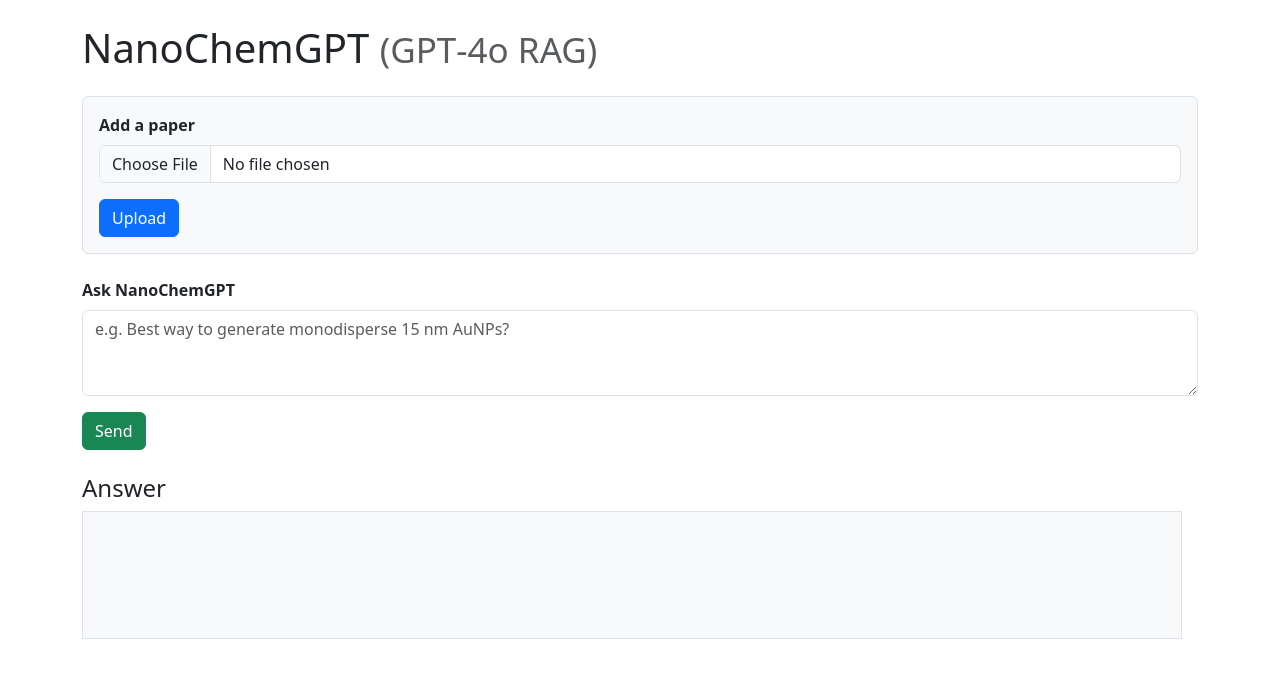
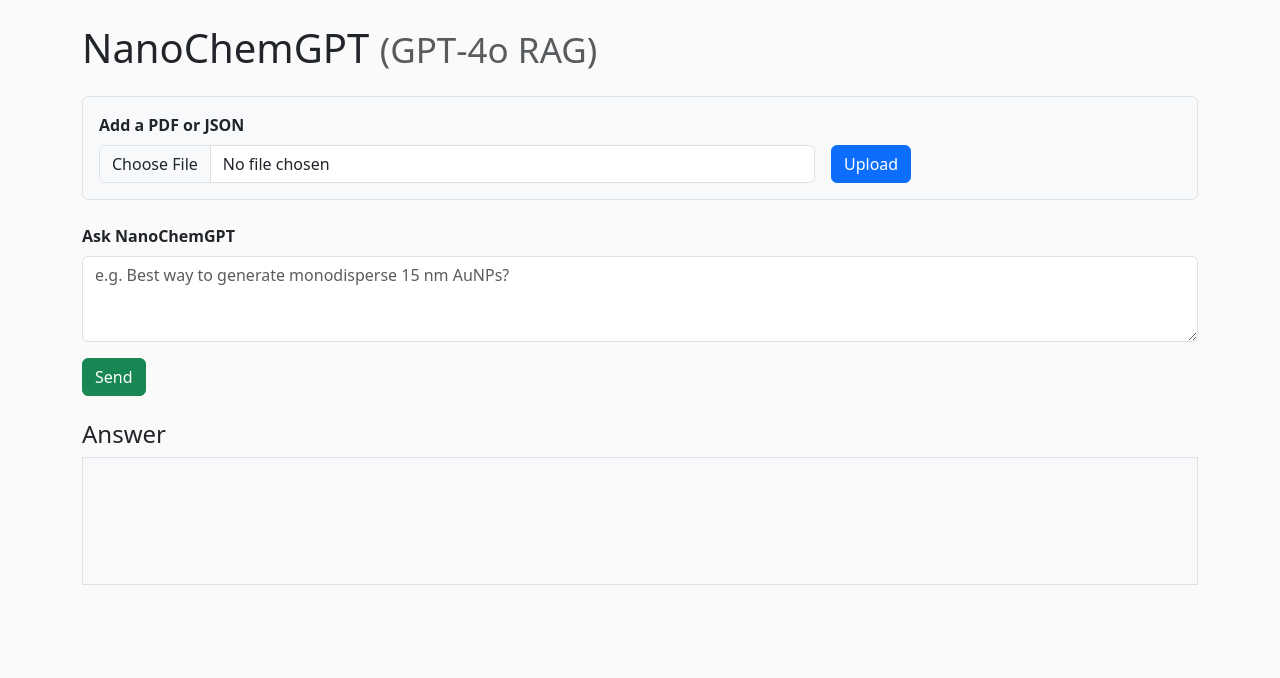
Before and after one commit to DMCarnahan/NanoChemGPT, a Flask app: page / in a window 1280 px wide. Shown: the top 678 px of the page. Run offline with Flask 3, Linux system fonts and the light colour scheme.

Commit message:
Update index.html

```diff
--- a/templates/index.html
+++ b/templates/index.html
@@ -1,153 +1,118 @@
 <!doctype html>
+
 <html lang="en">
 <head>
   <meta charset="utf-8" />
   <meta name="viewport" content="width=device-width, initial-scale=1" />
   <title>NanoChemGPT</title>
   <link href="https://cdn.jsdelivr.net/npm/bootstrap@5.3.3/dist/css/bootstrap.min.css" rel="stylesheet" />
+  <style>
+    body { background:#fafafa; }
+    pre  { white-space:pre-wrap; }
+  </style>
 </head>
 <body class="container py-4">
   <h1 class="mb-4">NanoChemGPT <small class="text-muted fw-light">(GPT‑4o RAG)</small></h1>
 
-  <!--PDF upload-->
-  <form id="uploadForm" action="/upload" method="post" enctype="multipart/form-data" class="mb-4 p-3 border rounded bg-light">
-    <div class="mb-3">
-      <label class="form-label fw-semibold">Add a paper</label>
-      <input class="form-control" type="file" name="file"
-        accept=".pdf,application/pdf,.json,application/json" required>
+  <!-- ══ 1. Upload paper / dataset ═════════════════════════════ -->
+
+  <form id="uploadForm" class="mb-4 p-3 border rounded bg-light" enctype="multipart/form-data">
+    <div class="row g-3 align-items-end">
+      <div class="col-md-8">
+        <label class="form-label fw-semibold">Add a PDF or JSON</label>
+        <input class="form-control" type="file" name="file"
+               accept="application/pdf,application/json" required>
+      </div>
+      <div class="col-auto">
+        <button class="btn btn-primary">Upload</button>
+      </div>
+      <div class="col" id="uploadStatus"></div>
     </div>
-    <button class="btn btn-primary">Upload</button>
-    <span id="uploadStatus" class="ms-3 text-success"></span>
   </form>
 
-  <!--Question-->
+  <!-- ══ 2. Question input ════════════════════════════════════ -->
+
   <div class="mb-3">
-    <label for="question" class="form-label fw-semibold">Ask NanoChemGPT</label>
-    <textarea id="question" class="form-control" rows="3" placeholder="e.g. Best way to generate monodisperse 15 nm AuNPs?"></textarea>
+    <label class="form-label fw-semibold" for="question">Ask NanoChemGPT</label>
+    <textarea id="question" class="form-control" rows="3"
+              placeholder="e.g. Best way to generate monodisperse 15 nm AuNPs?"></textarea>
   </div>
   <button id="sendBtn" class="btn btn-success mb-4">Send</button>
 
-  <!--Answer + action buttons-->
-  <div class="d-flex flex-column flex-md-row align-items-start gap-3">
-    <div class="flex-grow-1">
-      <h4>Answer</h4>
-      <pre id="answer" class="border p-3 bg-light" style="min-height:8rem; white-space:pre-wrap;"></pre>
-    </div>
+  <!-- ══ 3. Answers & actions ═════════════════════════════════ -->
 
-    <div class="pt-md-4">
-      <button id="exportBtn" class="btn btn-outline-secondary d-none">Export → JSON</button>
-      <button id="txtBtn"     class="btn btn-outline-secondary mt-2 d-none">Download → TXT</button>
-    </div>
+  <h4>Answer</h4>
+  <pre id="answer" class="border p-3 bg-light" style="min-height:8rem;"></pre>
+
+  <div class="d-flex gap-2 flex-wrap">
+    <button id="exportBtn" class="btn btn-outline-secondary d-none">Export → JSON</button>
+    <button id="txtBtn"     class="btn btn-outline-secondary d-none">Download → TXT</button>
+    <button id="purgeBtn"   class="btn btn-danger ms-auto d-none">Clear uploads</button>
   </div>
 
-  <!-- -- Rationale + download -- -->
-  <h4 class="mt-4 d-none" id="rationaleHeader">Rationale</h4>
-  <pre id="rationale" class="border p-3 bg-light d-none" style="white-space:pre-wrap;"></pre>
-  <button id="rtxtBtn" class="btn btn-outline-secondary mt-2 d-none">Download Rationale → TXT</button>
+  <!-- ══ 4. Rationale ════════════════════════════════════════ -->
 
-  <!-- -- Scripts -- -->
+  <h4 id="ratHd" class="mt-4 d-none">Rationale</h4>
+  <pre id="rationale" class="border p-3 bg-light d-none"></pre>
+  <button id="rtxtBtn" class="btn btn-outline-secondary mt-2 d-none">Download Rationale → TXT</button>
+
+  <!-- ══ 5. Script bundle ════════════════════════════════════ -->
+
   <script>
+    const $ = id => document.getElementById(id);
 
-    /* ---------- element refs ---------- */
-    const sendBtn      = document.getElementById('sendBtn');
-    const answerEl     = document.getElementById('answer');
-    const exportBtn    = document.getElementById('exportBtn');
-    const txtBtn       = document.getElementById('txtBtn');
-    const rationaleEl  = document.getElementById('rationale');
-    const rationaleHd  = document.getElementById('rationaleHeader');
-    const rtxtBtn      = document.getElementById('rtxtBtn');
-
-    /* ---------- helpers ---------- */
-    const postForm = (url, payload) => fetch(url, {
-      method: 'POST',
-      headers: { 'Content-Type': 'application/x-www-form-urlencoded' },
-      body  : new URLSearchParams(payload)
+    /* ─ upload ─ */
+    $("uploadForm").addEventListener("submit", async ev => {
+      ev.preventDefault();
+      const res = await fetch("/upload", { method:"POST", body:new FormData(ev.target)});
+      const j   = await res.json();
+      $("uploadStatus").textContent = j.status === "ok" ? `✓ ${j.filename}` : "upload failed";
+      ev.target.reset();
     });
 
-    /* ---------- upload interceptor ---------- */
-    document.getElementById('uploadForm').addEventListener('submit', async (ev) => {
-      ev.preventDefault();
-      const form   = ev.currentTarget;
-      const data   = new FormData(form);
-      const res    = await fetch('/upload', { method: 'POST', body: data });
-      const json   = await res.json();
-      document.getElementById('uploadStatus').textContent = json.status === 'ok' ? '✓ uploaded' : 'upload failed';
-      form.reset();
-    });
+    /* ─ ask ─ */
+    $("sendBtn").onclick = async () => {
+      const q = $("question").value.trim();
+      if(!q) return;
+      ["exportBtn","txtBtn","ratHd","rationale","rtxtBtn"].forEach(id=>$(id).classList.add("d-none"));
+      $("answer").textContent = "";
+      $("sendBtn").disabled = true;
 
-    /* ---------- send question ---------- */
-    sendBtn.addEventListener('click', async () => {
-      const question = document.getElementById('question').value.trim();
-      if (!question) return;
-
-      // reset previous UI
-      [exportBtn, txtBtn, rationaleEl, rationaleHd, rtxtBtn].forEach(el => el.classList.add('d-none'));
-      answerEl.textContent = '';
-      sendBtn.disabled = true;
-
-      const res  = await postForm('/ask', { question });
+      const res  = await fetch("/ask", {method:"POST", headers:{"Content-Type":"application/x-www-form-urlencoded"}, body:new URLSearchParams({question:q})});
       const data = await res.json();
 
-      answerEl.textContent = data.answer || data.error || '[no response]';
-      sendBtn.disabled = false;
+      $("answer").textContent = data.answer || data.error || "[no response]";
+      if(data.answer){ $("exportBtn").classList.remove("d-none"); $("txtBtn").classList.remove("d-none"); }
+      if(data.rationale){ $("ratHd").classList.remove("d-none"); $("rationale").textContent = data.rationale; $("rationale").classList.remove("d-none"); $("rtxtBtn").classList.remove("d-none"); }
+      $("sendBtn").disabled = false;
+    };
 
-      if (data.answer) {
-        exportBtn.classList.remove('d-none');
-        txtBtn.classList.remove('d-none');
-      }
-      if (data.rationale) {
-        rationaleEl.textContent = data.rationale;
-        rationaleEl.classList.remove('d-none');
-        rationaleHd.classList.remove('d-none');
-        rtxtBtn.classList.remove('d-none');
-      }
-    });
+    /* ─ export JSON ─ */
+    $("exportBtn").onclick = async () => {
+      const raw = $("answer").textContent.trim();
+      if(!raw) return;
+      const r = await fetch("/parse", {method:"POST", headers:{"Content-Type":"application/json"}, body:JSON.stringify({text:raw})});
+      if(!r.ok){ alert("parser error"); return; }
+      const pretty = JSON.stringify(await r.json(), null, 2);
+      const blob   = new Blob([pretty],{type:"application/json"});
+      Object.assign(document.createElement("a"),{href:URL.createObjectURL(blob),download:"procedure.json"}).click();
+    };
 
-    /* ---------- download main answer ---------- */
-    txtBtn.addEventListener('click', async () => {
-      const answer   = answerEl.textContent.trim();
-      const question = document.getElementById('question').value.trim();
-      if (!answer) return;
-      const res = await fetch('/save_txt', {
-        method : 'POST', headers: { 'Content-Type': 'application/json' },
-        body   : JSON.stringify({ question, answer })
-      });
-      const blob = await res.blob();
-      const url  = URL.createObjectURL(blob);
-      Object.assign(document.createElement('a'), { href: url, download: 'answer.txt' }).click();
-      URL.revokeObjectURL(url);
-    });
+    /* ─ download txt helpers ─ */
+    const saveTxt = async (filename, content) => {
+      const blob = new Blob([content],{type:"text/plain"});
+      Object.assign(document.createElement("a"),{href:URL.createObjectURL(blob),download:filename}).click();
+    };
+    $("txtBtn").onclick  = () => saveTxt("answer.txt",    $("answer").textContent);
+    $("rtxtBtn").onclick = () => saveTxt("rationale.txt", $("rationale").textContent);
 
-    /* ---------- download rationale ---------- */
-    rtxtBtn.addEventListener('click', async () => {
-      const rationale = rationaleEl.textContent.trim();
-      const question  = document.getElementById('question').value.trim();
-      if (!rationale) return;
-      const res = await fetch('/save_txt', {
-        method : 'POST', headers: { 'Content-Type': 'application/json' },
-        body   : JSON.stringify({ question, answer: rationale })
-      });
-      const blob = await res.blob();
-      const url  = URL.createObjectURL(blob);
-      Object.assign(document.createElement('a'), { href: url, download: 'rationale.txt' }).click();
-      URL.revokeObjectURL(url);
-    });
+    /* ─ purge uploads ─ */
+    $("purgeBtn").onclick = async () => {
+      if(!confirm("Remove all uploaded vectors? (builtin corpus stays)")) return;
+      await fetch("/clear_uploads", {method:"POST"});
+      alert("Uploads cleared. Built‑in data retained.");
+    };
+  </script>
 
-    /* ---------- export JSON ---------- */
-    exportBtn.addEventListener('click', async () => {
-      const raw = answerEl.textContent.trim();
-      if (!raw) { alert('No answer to export!'); return; }
-      const res = await fetch('/parse', {
-        method : 'POST', headers: { 'Content-Type': 'application/json' },
-        body   : JSON.stringify({ text: raw })
-      });
-      if (!res.ok) { const { error } = await res.json(); alert('Parser error: ' + error); return; }
-      const pretty = JSON.stringify(await res.json(), null, 2);
-      const blob   = new Blob([pretty], { type: 'application/json' });
-      const url    = URL.createObjectURL(blob);
-      Object.assign(document.createElement('a'), { href: url, download: 'procedure.json' }).click();
-      URL.revokeObjectURL(url);
-    });
-  </script>
 </body>
 </html>
```
